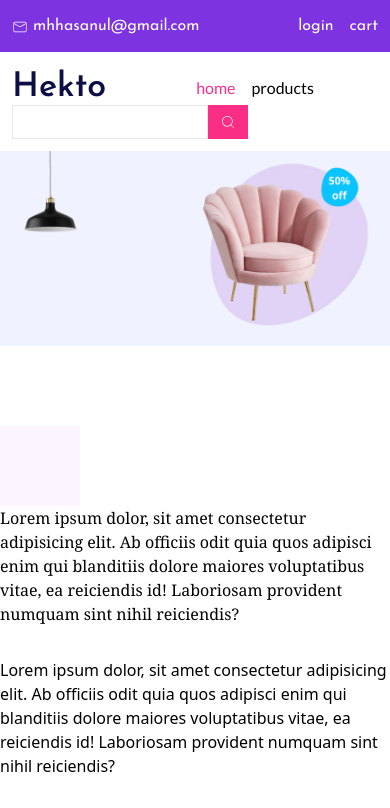
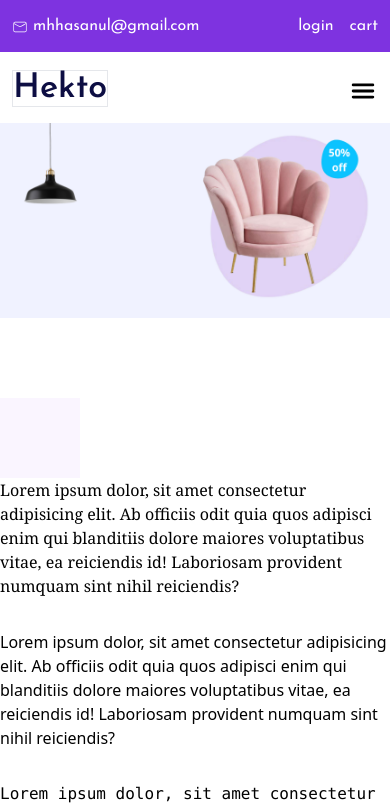
Before and after one commit to sagartmg2/react2080, a React (Vite) app in the folder ecommerce-client/: page / in a window 390 px wide. Shown: the top 808 px of the page. Built offline with nearby package versions, Linux system fonts and the light colour scheme.

Commit message:
init responsive navbar

```diff
--- a/ecommerce-client/package.json
+++ b/ecommerce-client/package.json
@@ -25,6 +25,8 @@
     "eslint-plugin-react-hooks": "^4.6.0",
     "eslint-plugin-react-refresh": "^0.4.6",
     "postcss": "^8.4.38",
+    "prettier": "^3.2.5",
+    "prettier-plugin-tailwindcss": "^0.5.14",
     "tailwindcss": "^3.4.3",
     "vite": "^5.2.0"
   }
--- a/ecommerce-client/src/components/Header.jsx
+++ b/ecommerce-client/src/components/Header.jsx
@@ -1,11 +1,12 @@
-import React from 'react'
+import React from "react";
 import { CiMail } from "react-icons/ci";
 import { CiSearch } from "react-icons/ci";
+import { IoMenu } from "react-icons/io5";
 export default function Header() {
   return (
     <header>
       <div className="bg-primary">
-          <nav className=" font-josefin container  py-[14px] text-white flex justify-between">
+        <nav className=" container flex  justify-between py-[14px] font-josefin text-white">
           <div>
             <CiMail className="inline-block" /> mhhasanul@gmail.com
           </div>
@@ -16,16 +17,16 @@ export default function Header() {
         </nav>
       </div>
 
-        <nav className="container sm:flex   justify-between pt-[18px] pb-[12px] ">
-          <div className="flex gap-[90px] items-center">
+      <nav className="container justify-between   pb-[12px] pt-[18px] sm:flex ">
+        <div className="flex w-full items-center justify-between lg:w-auto lg:gap-[90px]">
           <a
             id="logo"
             href=""
-              className="inline-block leading-auto text-[34px] font-josefin font-semibold text-primary-dark hover:text-secondary"
+            className="leading-auto mb-0 mb-1 inline-block  border font-josefin text-[34px] font-semibold text-primary-dark hover:text-secondary"
           >
             Hekto
           </a>
-            <div className="flex gap-4">
+          <div className="hidden  md:flex md:gap-4 ">
             <a href="" className="text-secondary">
               home
               {/* <span className="text-[9px] ml-1">v</span> */}
@@ -33,14 +34,24 @@ export default function Header() {
             <a href="" className="hover:text-secondary">
               products
             </a>
+            <a href="" className="hover:text-secondary">
+              pages
+            </a>
+            <a href="" className="hover:text-secondary">
+              blogs
+            </a>
+            <a href="" className="hover:text-secondary">
+              members
+            </a>
           </div>
+          <IoMenu className="text-3xl md:hidden " />
         </div>
 
-          <form className=" flex">
+        <form className="hidden lg:flex">
           <input
-              className="focus:border-secondary px-2 py-1
-              focus:transition-all
-             focus:outline-none border border-primary-light "
+            className="border border-primary-light px-2
+              py-1
+             focus:border-secondary focus:outline-none focus:transition-all "
             type="text"
           />
           <button className="bg-secondary px-3">
@@ -49,5 +60,5 @@ export default function Header() {
         </form>
       </nav>
     </header>
-  )
+  );
 }
--- a/ecommerce-client/src/index.css
+++ b/ecommerce-client/src/index.css
@@ -1,22 +1,19 @@
-@import url('https://fonts.googleapis.com/css2?family=Josefin+Sans:ital,wght@0,100..700;1,100..700&display=swap');
-@import url('https://fonts.googleapis.com/css2?family=Josefin+Sans:ital,wght@0,100..700;1,100..700&family=Lato:ital,wght@0,100;0,300;0,400;0,700;0,900;1,100;1,300;1,400;1,700;1,900&display=swap');
-
+@import url("https://fonts.googleapis.com/css2?family=Josefin+Sans:ital,wght@0,100..700;1,100..700&display=swap");
+@import url("https://fonts.googleapis.com/css2?family=Josefin+Sans:ital,wght@0,100..700;1,100..700&family=Lato:ital,wght@0,100;0,300;0,400;0,700;0,900;1,100;1,300;1,400;1,700;1,900&display=swap");
 
 @tailwind base;
 @tailwind components;
 @tailwind utilities;
 
+@layer components {
+  .container {
+    @apply mx-auto max-w-full  px-3  sm:max-w-[540px]  md:max-w-[720px]  lg:max-w-[960px] xl:max-w-[1170px];
+  }
 
-
-@layer components{
-    .container{
-        @apply px-3 mx-auto max-w-[1170px]
-    }
-    .leading-auto{
-        @apply leading-[normal]  /* using arbitary values;  line-height:normal  equivalent of figma line-height:auto */
-    }
+  .leading-auto {
+    @apply /*  using arbitary values; line-height:normal  equivalent  of figma line-height:auto */ leading-[normal];
+  }
 }
-
 
 /* mobile first  */
 /* @media(min-width:576px){
@@ -30,9 +27,8 @@
     }
 } */
 
-
-*{
-    /* background-color: rgba(255,0,0,0.05); */
+* {
+  /* background-color: rgba(255,0,0,0.05); */
 }
 
 /* .container{
--- a/ecommerce-client/tailwind.config.js
+++ b/ecommerce-client/tailwind.config.js
@@ -20,8 +20,8 @@ export default {
         sm: "576px", // mobile landscape mode
         md: "768px", // tablet
         lg: "1024px", // latptop without side numerical in keypad
-        xl: "1200px", // normal desktop
-        xxl: "1400", // huge monitor
+        xl: "1280px", // normal desktop
+        xxl: "1400px", // huge monitor
       },
     },
   },
```
Also changed, not shown: 2 other files (tests, documents, lock files or other folders). Lines whose indentation alone changed are shown as unchanged.
